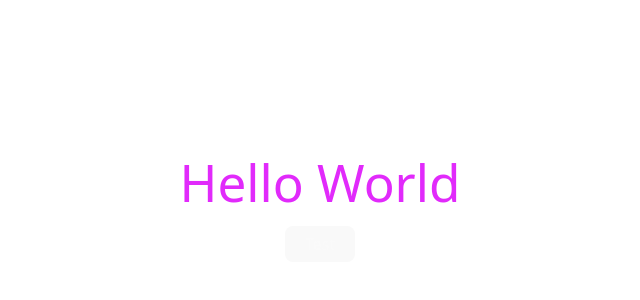
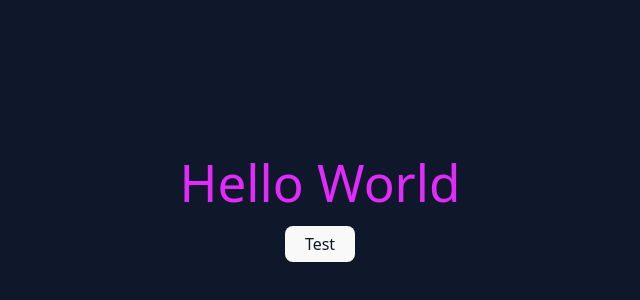
Before and after one commit to itswijay/MediaVault, a React (Vite) app in the folder frontend/: page / in a window 1280 px wide. Shown: the part 192-492 px from the top of the page, without its empty margins (320-960 px from the left). Built offline with nearby package versions, Linux system fonts and the light colour scheme.

Commit message:
feat: Config theme colors

```diff
--- a/frontend/src/index.css
+++ b/frontend/src/index.css
@@ -1,5 +1,5 @@
 @import 'tailwindcss';
-@import "tw-animate-css";
+@import 'tw-animate-css';
 
 @custom-variant dark (&:is(.dark *));
 
@@ -10,53 +10,55 @@
 
   color-scheme: light dark;
   color: rgba(255, 255, 255, 0.87);
-  background-color: #242424;
+  background-color: #0f172a;
 
   font-synthesis: none;
   text-rendering: optimizeLegibility;
   -webkit-font-smoothing: antialiased;
   -moz-osx-font-smoothing: grayscale;
   --radius: 0.625rem;
-  --background: oklch(1 0 0);
-  --foreground: oklch(0.141 0.005 285.823);
-  --card: oklch(1 0 0);
-  --card-foreground: oklch(0.141 0.005 285.823);
-  --popover: oklch(1 0 0);
-  --popover-foreground: oklch(0.141 0.005 285.823);
-  --primary: oklch(0.21 0.006 285.885);
-  --primary-foreground: oklch(0.985 0 0);
-  --secondary: oklch(0.967 0.001 286.375);
-  --secondary-foreground: oklch(0.21 0.006 285.885);
-  --muted: oklch(0.967 0.001 286.375);
-  --muted-foreground: oklch(0.552 0.016 285.938);
-  --accent: oklch(0.967 0.001 286.375);
-  --accent-foreground: oklch(0.21 0.006 285.885);
-  --destructive: oklch(0.577 0.245 27.325);
-  --border: oklch(0.92 0.004 286.32);
-  --input: oklch(0.92 0.004 286.32);
-  --ring: oklch(0.705 0.015 286.067);
-  --chart-1: oklch(0.646 0.222 41.116);
-  --chart-2: oklch(0.6 0.118 184.704);
-  --chart-3: oklch(0.398 0.07 227.392);
-  --chart-4: oklch(0.828 0.189 84.429);
-  --chart-5: oklch(0.769 0.188 70.08);
-  --sidebar: oklch(0.985 0 0);
-  --sidebar-foreground: oklch(0.141 0.005 285.823);
-  --sidebar-primary: oklch(0.21 0.006 285.885);
-  --sidebar-primary-foreground: oklch(0.985 0 0);
-  --sidebar-accent: oklch(0.967 0.001 286.375);
-  --sidebar-accent-foreground: oklch(0.21 0.006 285.885);
-  --sidebar-border: oklch(0.92 0.004 286.32);
-  --sidebar-ring: oklch(0.705 0.015 286.067);
+  --background: #0f172a;
+  --foreground: #f1f5f9;
+  --card: #1e293b;
+  --card-foreground: #f1f5f9;
+  --popover: #1e293b;
+  --popover-foreground: #f1f5f9;
+  --primary: #15a5be;
+  --primary-dark: #0f8fa8;
+  --primary-foreground: #0f172a;
+  --secondary: #3b82f6;
+  --secondary-foreground: #f1f5f9;
+  --muted: #475569;
+  --muted-foreground: #94a3b8;
+  --accent: #06b6d4;
+  --accent-foreground: #0f172a;
+  --destructive: #ef4444;
+  --border: #334155;
+  --input: #334155;
+  --ring: #15a5be;
+  --chart-1: #15a5be;
+  --chart-2: #3b82f6;
+  --chart-3: #06b6d4;
+  --chart-4: #10b981;
+  --chart-5: #0f8fa8;
+  --sidebar: #1e293b;
+  --sidebar-foreground: #f1f5f9;
+  --sidebar-primary: #15a5be;
+  --sidebar-primary-dark: #0f8fa8;
+  --sidebar-primary-foreground: #0f172a;
+  --sidebar-accent: #06b6d4;
+  --sidebar-accent-foreground: #0f172a;
+  --sidebar-border: #334155;
+  --sidebar-ring: #15a5be;
 }
 
 a {
   font-weight: 500;
-  color: #646cff;
+  color: #15a5be;
   text-decoration: inherit;
 }
 a:hover {
-  color: #535bf2;
+  color: #06b6d4;
 }
 
 body {
@@ -79,16 +81,17 @@ button {
   font-size: 1em;
   font-weight: 500;
   font-family: inherit;
-  background-color: #1a1a1a;
+  background-color: #15a5be;
   cursor: pointer;
   transition: border-color 0.25s;
 }
 button:hover {
-  border-color: #646cff;
+  border-color: #06b6d4;
+  background-color: #0f8fa8;
 }
 button:focus,
 button:focus-visible {
-  outline: 4px auto -webkit-focus-ring-color;
+  outline: 4px auto #15a5be;
 }
 
 @media (prefers-color-scheme: light) {
@@ -119,6 +122,7 @@ button:focus-visible {
   --color-popover: var(--popover);
   --color-popover-foreground: var(--popover-foreground);
   --color-primary: var(--primary);
+  --color-primary-dark: var(--primary-dark);
   --color-primary-foreground: var(--primary-foreground);
   --color-secondary: var(--secondary);
   --color-secondary-foreground: var(--secondary-foreground);
@@ -146,37 +150,37 @@ button:focus-visible {
 }
 
 .dark {
-  --background: oklch(0.141 0.005 285.823);
-  --foreground: oklch(0.985 0 0);
-  --card: oklch(0.21 0.006 285.885);
-  --card-foreground: oklch(0.985 0 0);
-  --popover: oklch(0.21 0.006 285.885);
-  --popover-foreground: oklch(0.985 0 0);
-  --primary: oklch(0.92 0.004 286.32);
-  --primary-foreground: oklch(0.21 0.006 285.885);
-  --secondary: oklch(0.274 0.006 286.033);
-  --secondary-foreground: oklch(0.985 0 0);
-  --muted: oklch(0.274 0.006 286.033);
-  --muted-foreground: oklch(0.705 0.015 286.067);
-  --accent: oklch(0.274 0.006 286.033);
-  --accent-foreground: oklch(0.985 0 0);
-  --destructive: oklch(0.704 0.191 22.216);
-  --border: oklch(1 0 0 / 10%);
-  --input: oklch(1 0 0 / 15%);
-  --ring: oklch(0.552 0.016 285.938);
-  --chart-1: oklch(0.488 0.243 264.376);
-  --chart-2: oklch(0.696 0.17 162.48);
-  --chart-3: oklch(0.769 0.188 70.08);
-  --chart-4: oklch(0.627 0.265 303.9);
-  --chart-5: oklch(0.645 0.246 16.439);
-  --sidebar: oklch(0.21 0.006 285.885);
-  --sidebar-foreground: oklch(0.985 0 0);
-  --sidebar-primary: oklch(0.488 0.243 264.376);
-  --sidebar-primary-foreground: oklch(0.985 0 0);
-  --sidebar-accent: oklch(0.274 0.006 286.033);
-  --sidebar-accent-foreground: oklch(0.985 0 0);
-  --sidebar-border: oklch(1 0 0 / 10%);
-  --sidebar-ring: oklch(0.552 0.016 285.938);
+  --background: #0f172a;
+  --foreground: #f1f5f9;
+  --card: #1e293b;
+  --card-foreground: #f1f5f9;
+  --popover: #1e293b;
+  --popover-foreground: #f1f5f9;
+  --primary: #15a5be;
+  --primary-foreground: #0f172a;
+  --secondary: #3b82f6;
+  --secondary-foreground: #f1f5f9;
+  --muted: #475569;
+  --muted-foreground: #94a3b8;
+  --accent: #06b6d4;
+  --accent-foreground: #0f172a;
+  --destructive: #ef4444;
+  --border: #334155;
+  --input: #334155;
+  --ring: #15a5be;
+  --chart-1: #15a5be;
+  --chart-2: #3b82f6;
+  --chart-3: #06b6d4;
+  --chart-4: #10b981;
+  --chart-5: #0f8fa8;
+  --sidebar: #1e293b;
+  --sidebar-foreground: #f1f5f9;
+  --sidebar-primary: #15a5be;
+  --sidebar-primary-foreground: #0f172a;
+  --sidebar-accent: #06b6d4;
+  --sidebar-accent-foreground: #0f172a;
+  --sidebar-border: #334155;
+  --sidebar-ring: #15a5be;
 }
 
 @layer base {
```
